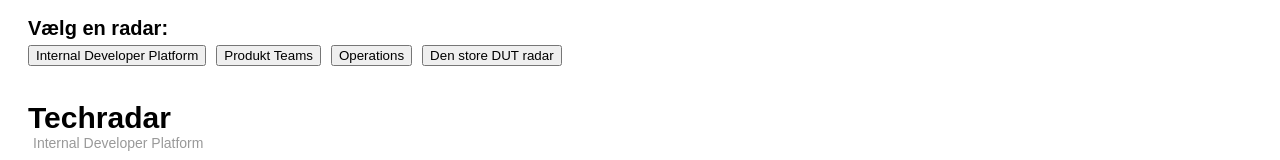
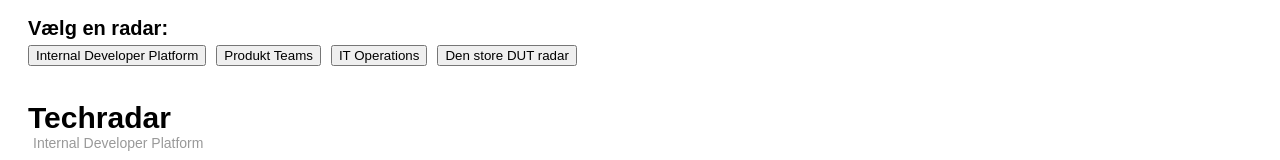
Before and after one commit to test-jppolitikenshus/techradar, a React (Vite) app: page / in a window 1280 px wide. Shown: the top 160 px of the page. Built offline with nearby package versions, Linux system fonts and the light colour scheme; a web font is replaced by a local one.

Commit message:
Update IT Operations button text in App component

```diff
--- a/src/App.tsx
+++ b/src/App.tsx
@@ -16,7 +16,7 @@ function App() {
           <h2 style={{ fontFamily: "Arial, Helvetica", fontSize: "20px", fontWeight: "bold", marginBottom: "0px" }}>Vælg en radar:</h2>
           <button style={{ margin: "5px", marginLeft: "0px" }} onClick={() => setExample(idp)}>Internal Developer Platform</button>
           <button style={{ margin: "5px" }} onClick={() => setExample(feat)}>Produkt Teams</button>
-          <button style={{ margin: "5px" }} onClick={() => setExample(ops)}>Operations</button>
+          <button style={{ margin: "5px" }} onClick={() => setExample(ops)}>IT Operations</button>
           <button style={{ margin: "5px" }} onClick={() => setExample(dut)}>Den store DUT radar</button>
         </div>
 
```
